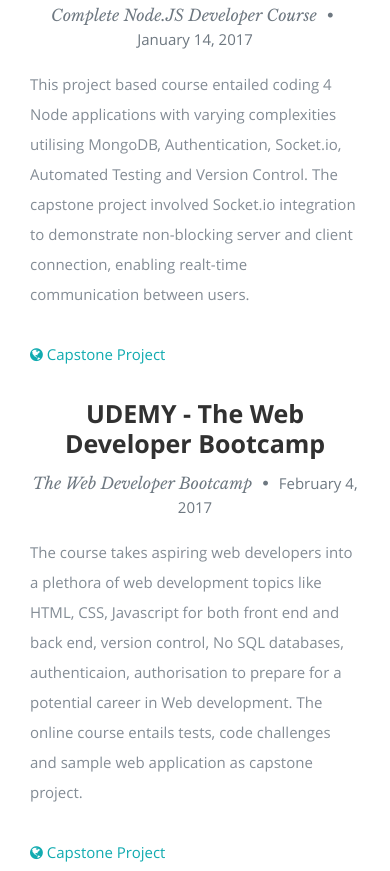
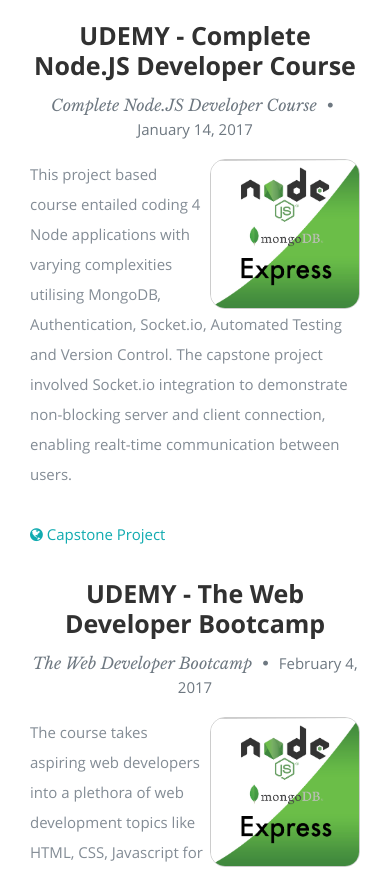
Before and after one commit to afide26/afresume, a website: page public/index.html in a window 390 px wide. Shown: the part 2840-3711 px from the top of the page. Drawn offline with nearby package versions, Linux system fonts and the light colour scheme.

Commit message:
Add images to portfolio

```diff
--- /dev/null
+++ b/public/css/images.css
@@ -0,0 +1,20 @@
+.project-images img{
+  max-width: 180px;
+  margin-left: 3px;
+  float:right;
+  border: 1px solid #ccc;
+  border-radius: 15px;
+}
+
+.project-images img > a{
+  cursor: pointer;
+}
+
+@media screen and (max-width: 767px){
+  .project-images img{
+    max-width: 150px;
+    margin-left: 3px;
+    float:right;
+    border: 1px solid #ccc;
+  }
+}
--- a/public/index.html
+++ b/public/index.html
@@ -20,6 +20,7 @@
     ================================================== -->
   <link rel="stylesheet" href="css/default.css">
 	<link rel="stylesheet" href="css/layout.css">
+  <link rel="stylesheet" href="css/images.css">
   <link rel="stylesheet" href="css/media-queries.css">
   <link rel="stylesheet" href="css/magnific-popup.css">
 
@@ -158,6 +159,11 @@
                   <h3>{{ item.school }}</h3>
                   <p class="info">{{item.degree}} <span>&bull;</span> <em class="date">{{ item.graduated }}</em></p>
                   <p>
+                    <span class="project-images">
+                      <a ng-href="{{item.project}}" target="_blank">
+                        <img src="{{item.image}}"/>
+                      </a>
+                    </span>
                     {{ item.description }}
                   </p>
                   <p><a ng-href="{{item.project}}" target="_blank"><i class="fa fa-globe"></i> Capstone Project</a></p>
--- a/public/js/resumeData.json
+++ b/public/js/resumeData.json
@@ -56,28 +56,32 @@
         "degree":"Full Stack Web Development Specialising in Ruby on Rails",
         "graduated":"November 2016",
         "description":"Six-month Web Development course designed for beginners to have the skills and knowledge to become an employable junior front-end and Ruby on Rails developer. The curriculum covers HTML, CSS, Javascript, jQuery, Bootstrap, AngularJS, Ruby, and Rails. By the end of the program, students will have built their first web app and will understand developer tools like Git and Heroku. The end project for this course is an online portfolio and an e-commerce web-application utilising Rails5 technology and Stripe as payment system.",
-        "project" :"https://cfbikeberlinapp.herokuapp.com"
+        "project" :"https://cfbikeberlinapp.herokuapp.com",
+        "image":"../images/Rails.jpg"
       },
       {
         "school":"UDEMY - Complete Node.JS Developer Course",
         "degree":"Complete Node.JS Developer Course",
         "graduated":"January 14, 2017",
         "description":"This project based course entailed coding 4 Node applications with varying complexities utilising MongoDB, Authentication, Socket.io, Automated Testing and Version Control. The capstone project involved Socket.io integration to demonstrate non-blocking server and client connection, enabling realt-time communication between users.",
-        "project" :"https://udemynodechatapp.herokuapp.com"
+        "project" :"https://udemynodechatapp.herokuapp.com",
+        "image":"../images/NodeMongoExpress.jpg"
       },
       {
         "school":"UDEMY - The Web Developer Bootcamp ",
         "degree":"The Web Developer Bootcamp",
         "graduated":"February 4, 2017",
         "description":"The course takes aspiring web developers into a plethora of web development topics like HTML, CSS, Javascript for both front end and back end, version control, No SQL databases, authenticaion, authorisation to prepare for a potential career in Web development. The online course entails tests, code challenges and sample web application as capstone project.",
-        "project" :"https://afide-yelpcamp.herokuapp.com/"
+        "project" :"https://afide-yelpcamp.herokuapp.com/",
+        "image":"../images/NodeMongoExpress.jpg"
       },
       {
         "school":"UDEMY - Getting Started with Angular2+ ",
         "degree":"Angular Web Development",
         "graduated":"May 10,2017",
         "description":"This introductory course to Angular Web Development covered component based web development in a very concise manner includeing sound fundamentals in how Angular approaches single page web applications.",
-        "project" :"https://ngcribs.herokuapp.com/"
+        "project" :"https://ngcribs.herokuapp.com/",
+        "image":"../images/AngularApplication.jpg"
       }
     ],
     "work":[
```
Also changed, not shown: public/images/AngularApplication.jpg (added), public/images/NODEReact.jpg (added), public/images/NodeMongoExpress.jpg (added), public/images/REACTDisplay.jpg (added), public/images/Rails.jpg (added), public/images/ReactReduxDisplay.jpg (added).
